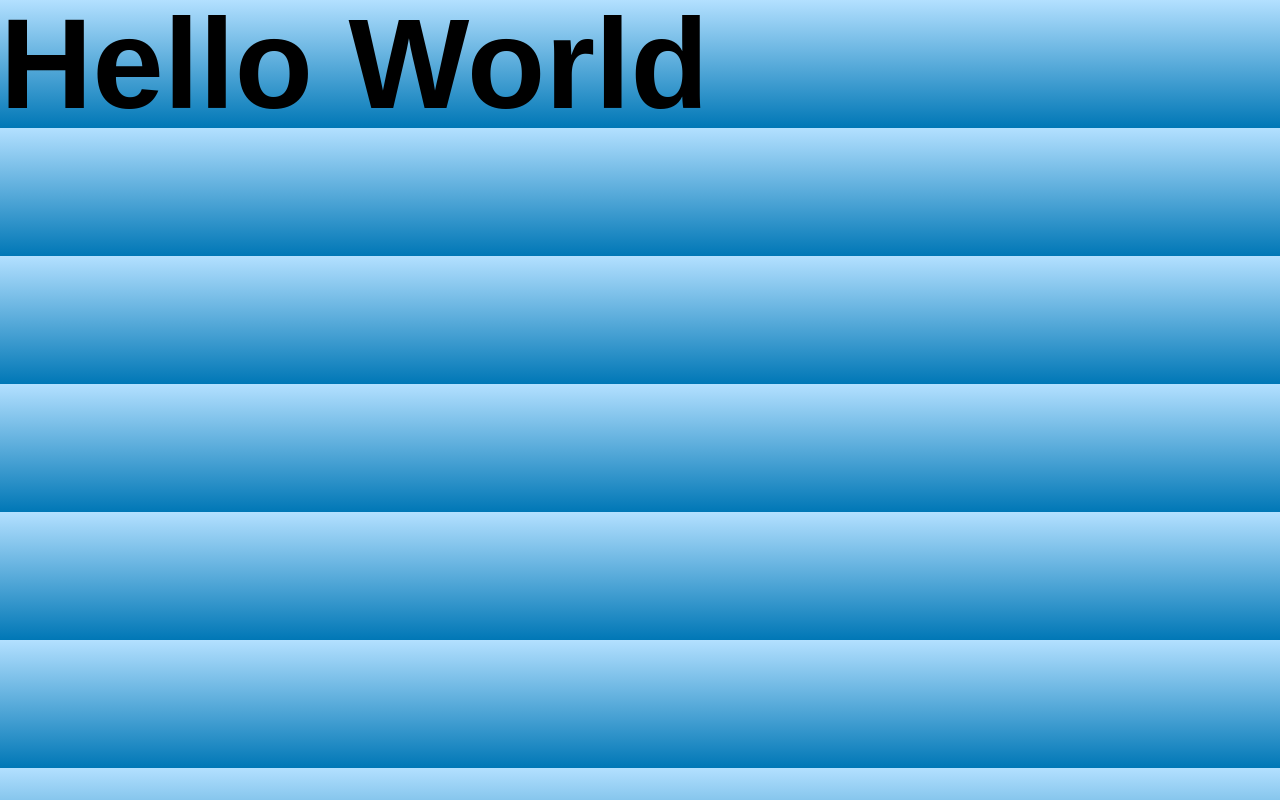
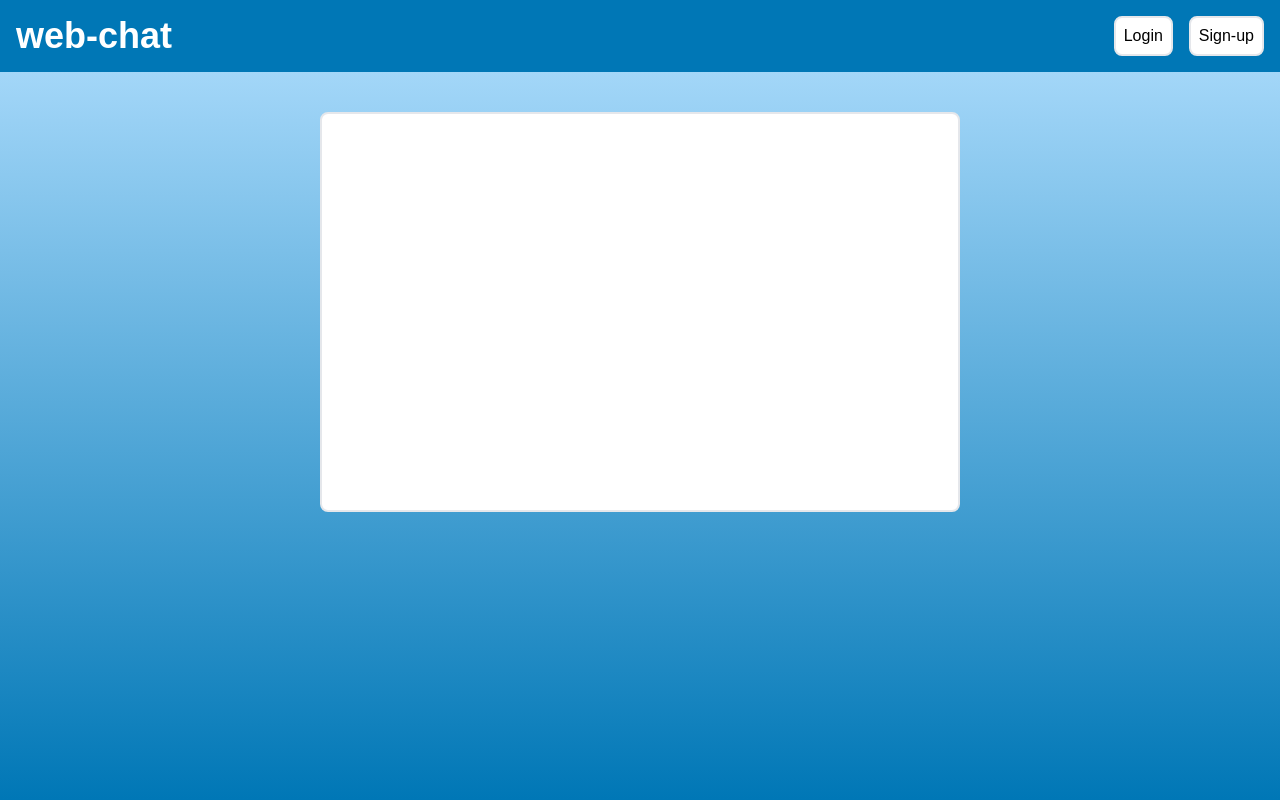
Before and after one commit to harunugurlu/webchat, a React (Create React App) app in the folder frontend/: page / in a window 1280 px wide. Built offline with nearby package versions, Linux system fonts and the light colour scheme.

Commit message:
add empty chat container

```diff
--- a/frontend/src/App.tsx
+++ b/frontend/src/App.tsx
@@ -1,10 +1,13 @@
 import React from 'react';
 import logo from './logo.svg';
+import ChatContainer from './components/ChatContainer';
+import Navbar from './components/Navbar';
 
 function App() {
   return (
-    <div>
-      <h1 className="font-bold text-9xl">Hello World</h1>
+    <div className="flex flex-col h-screen items-center flex-grow">
+      <Navbar />
+      <ChatContainer />
     </div>
   );
 }
--- /dev/null
+++ b/frontend/src/components/ChatContainer.tsx
@@ -0,0 +1,9 @@
+import React from 'react'
+
+export default function ChatContainer() {
+  return (
+    <div className="flex border-solid border-2 rounded-lg h-3/6 w-3/6 bg-white">
+
+    </div>
+  )
+}
```
